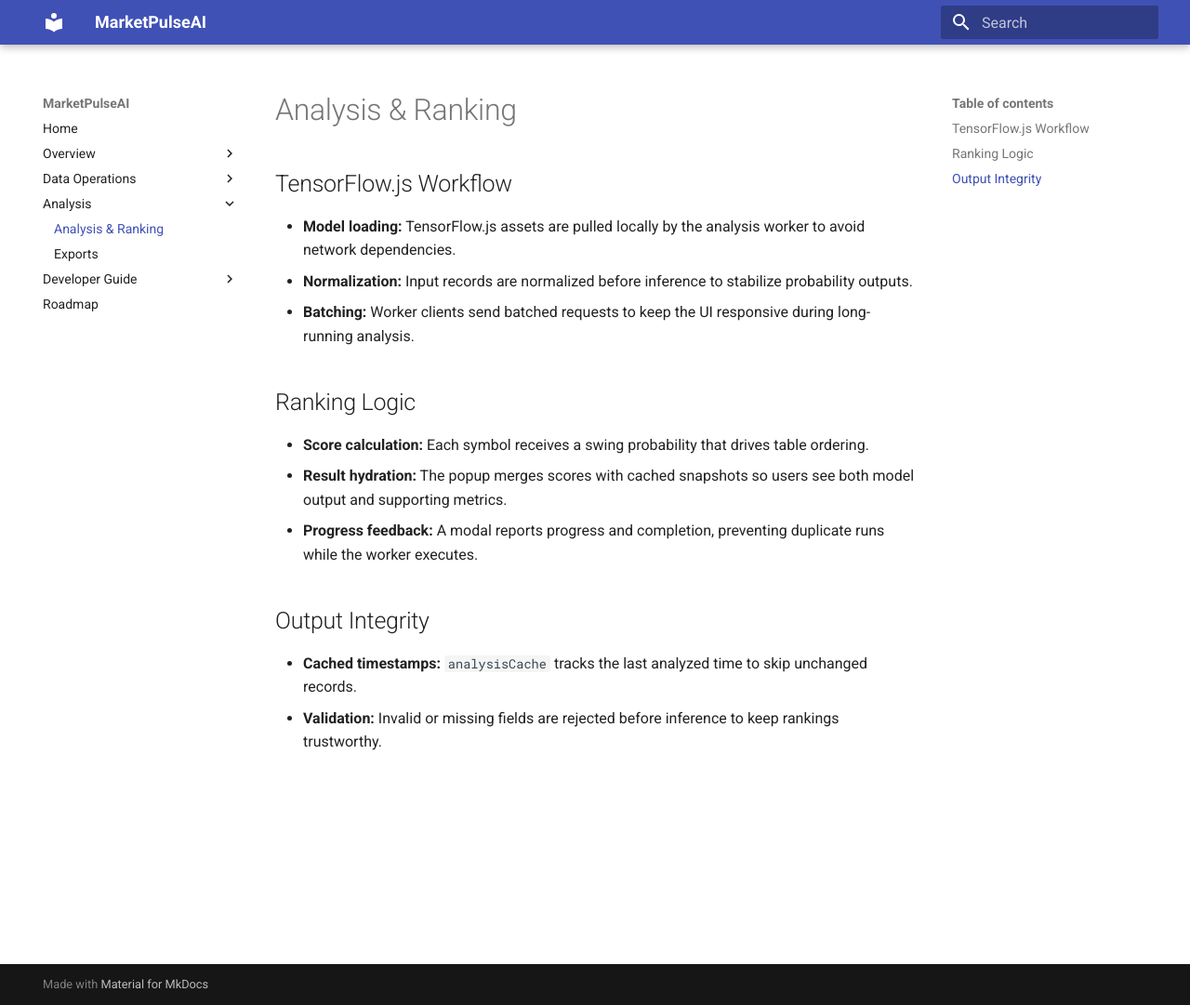
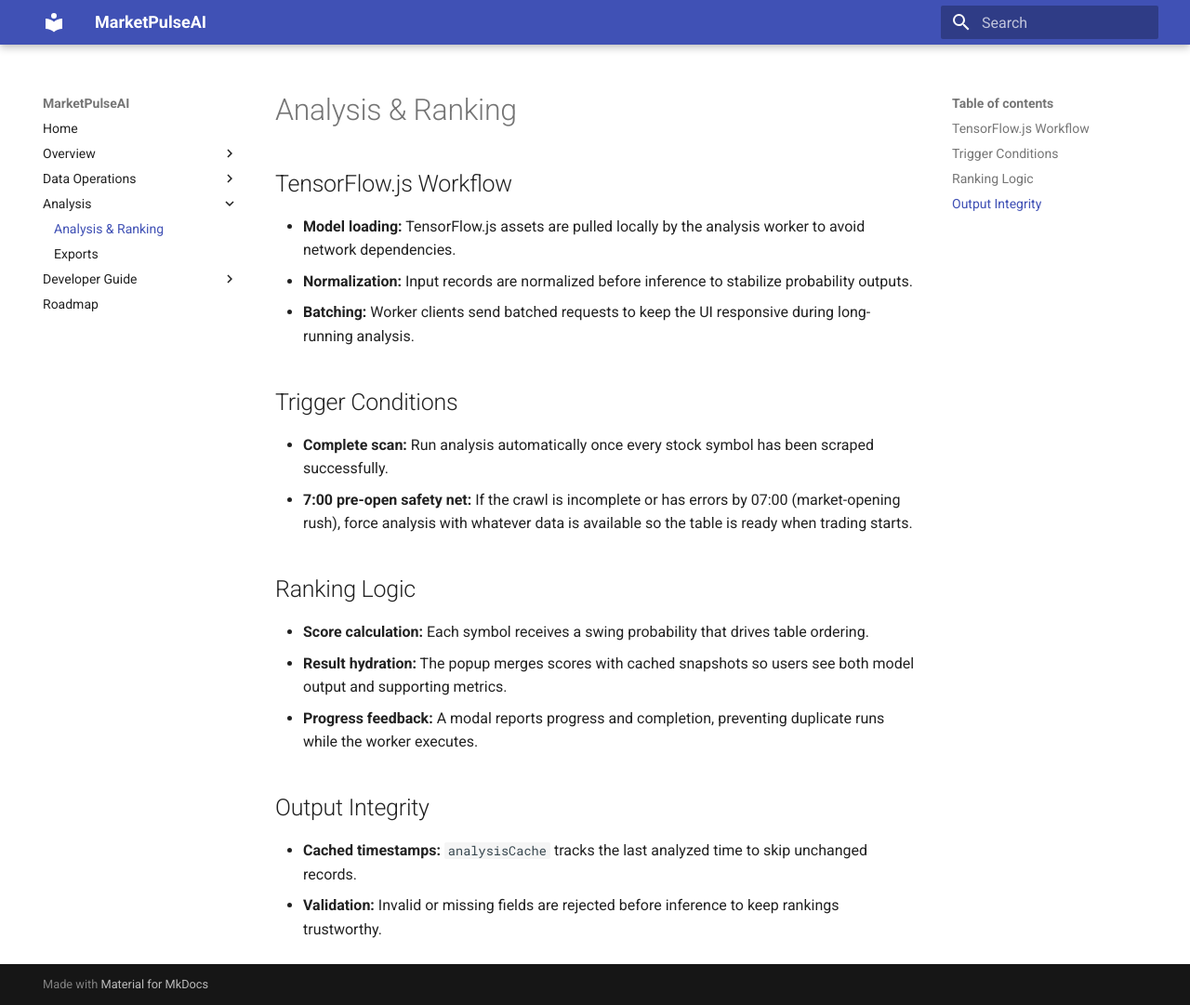
Before and after one commit to shari-ar/MarketPulseAI, an MkDocs documentation site: the page built from docs/analysis.md, in a window 1280 px wide and 1081 px high. Shown: the whole window at 93% size. Built offline with MkDocs 1.6.1 and Material for MkDocs 9.7.7, drawn with Linux system fonts in a browser that asks for light colours.

Commit message:
Clarify automatic analysis timing

```diff
--- a/docs/analysis.md
+++ b/docs/analysis.md
@@ -5,6 +5,11 @@
 - **Model loading:** TensorFlow.js assets are pulled locally by the analysis worker to avoid network dependencies.
 - **Normalization:** Input records are normalized before inference to stabilize probability outputs.
 - **Batching:** Worker clients send batched requests to keep the UI responsive during long-running analysis.
+
+## Trigger Conditions
+
+- **Complete scan:** Run analysis automatically once every stock symbol has been scraped successfully.
+- **7:00 pre-open safety net:** If the crawl is incomplete or has errors by 07:00 (market-opening rush), force analysis with whatever data is available so the table is ready when trading starts.
 
 ## Ranking Logic
 
```
Also changed, not shown: docs/dev-setup.md (+2 -1 lines), docs/scheduling.md (+2 -1 lines), docs/testing.md (+2 -1 lines), docs/user-workflow.md (+2 -1 lines).
